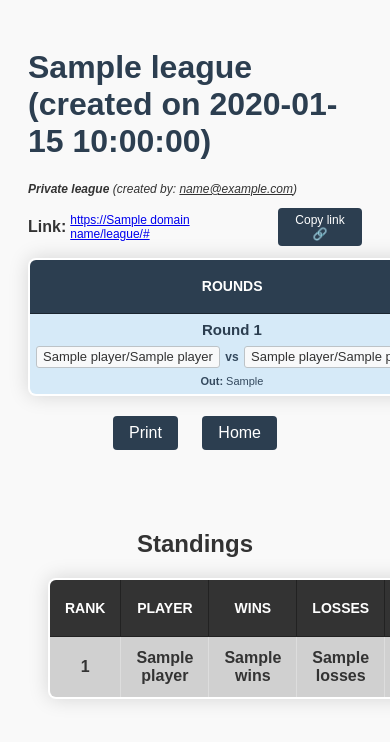
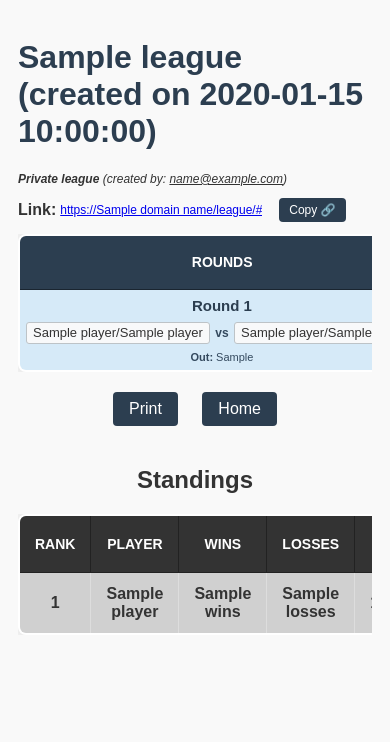
Before and after one commit to guilhermechapiewski/pickleballleague.app, a Flask app: template templates/league_ricky.html in a window 390 px wide; the page is wider, and only the part inside the window is pictured. Shown: the top 742 px of that part. Run offline with Flask 3, Linux system fonts and the light colour scheme; the template is opened without the code that fills it: most values are stand-ins (such as "Sample title", 1, 10 or a date in 2020); some libraries are stand-ins or nearby versions.

Commit message:
Mobile optimizations.

```diff
--- a/templates/_auth.html
+++ b/templates/_auth.html
@@ -11,6 +11,7 @@
     </div>
     <div class="menu-content" id="userMenu">
         <div class="menu-item"><a href="/profile">Dashboard</a></div>
+        <div class="menu-item"><a href="/">New League</a></div>
         <div class="menu-item"><a href="#" onclick="signOut()">Sign out</a></div>
         <div class="menu-item" id="loggedin-user-email">@</div>
     </div>
--- a/templates/_ranking.html
+++ b/templates/_ranking.html
@@ -1,5 +1,6 @@
 <div class="ranking-container">
     <h2>Standings</h2>
+    <div style="width: 100%; overflow-x: auto;">
         <table class="ranking-table">
             <thead>
                 <tr>
@@ -29,3 +30,4 @@
             </tbody>
         </table>
     </div>
+</div>
--- a/templates/_ranking_styles.css
+++ b/templates/_ranking_styles.css
@@ -1,6 +1,5 @@
 .ranking-container {
     margin-top: 40px;
-    padding: 20px;
 }
 
 .ranking-container h2 {
--- a/templates/league_ricky.html
+++ b/templates/league_ricky.html
@@ -8,7 +8,7 @@
         body {
             font-family: sans-serif;
             color: #333;
-            padding: 20px;
+            padding: 10px;
             background-color: #f9f9f9;
         }
 
@@ -46,11 +46,17 @@
             display: flex;
             align-items: center;
             gap: 4px;
+            width: 100%;
+            overflow-x: auto;
         }
 
         .link-show-container {
             font-size: 12px;
             display: block;
+            max-width: 500px;
+            white-space: nowrap;
+            overflow: hidden;
+            text-overflow: ellipsis;
         }
 
         .name-show-container {
@@ -404,13 +410,13 @@
             {% if league.name %}
                 <div class="name-show-container">{{ league.name }} (created on {{ league.date_created }})
                 {% if (league.owner and league.owner.email == user.email) or not league.owner %}
-                    <button id="edit-name" class="small-button" onclick="return editName()">Edit name ✎ᝰ</button>
+                    <button id="edit-name" class="small-button" onclick="return editName()">Edit&nbsp;name&nbsp;✎</button>
                 {% endif %}
                 </div>
             {% else %}
                 <div class="name-show-container">League created on {{ league.date_created }}
                 {% if (league.owner and league.owner.email == user.email) or not league.owner %}
-                    <button id="edit-name" class="small-button" onclick="return editName()">Edit name ✎ᝰ</button>
+                    <button id="edit-name" class="small-button" onclick="return editName()">Edit&nbsp;name&nbsp;✎</button>
                 {% endif %}
                 </div>
             {% endif %}
@@ -418,8 +424,8 @@
                 <input type="text" id="new_league_name" name="new_league_name" class="name-input" value="{{ league.name }}">
                 <input type="hidden" id="original_league_name" name="original_league_name" value="{{ league.name }}">
                 <input type="hidden" id="update_league_name" name="update_league_name" value="">
-                <button class="small-button" onclick="return saveName()">Save 💾</button>
-                <button class="small-button" onclick="return cancelEditName()">Cancel ❌</button>
+                <button class="small-button" onclick="return saveName()">Save&nbsp;💾</button>
+                <button class="small-button" onclick="return cancelEditName()">Cancel&nbsp;❌</button>
             </div>
 
         </h1>
@@ -434,12 +440,13 @@
                 <div class="link-show-container"><a href="http://{{ domain_name }}/league/{% if league.short_link %}{{ league.short_link }}{% else %}{{ league.id }}{% endif %}">https://{{ domain_name }}/league/{% if league.short_link %}{{ league.short_link }}{% else %}{{ league.id }}{% endif %}</a></div>
                 <div class="link-edit-container">http://{{ domain_name }}/league/<input type="text" id="new_league_id" name="new_league_id" class="link-input" value="{% if league.short_link %}{{ league.short_link }}{% else %}{{ league.id }}{% endif %}"><input type="hidden" id="original_league_id" name="original_league_id" value="{% if league.short_link %}{{ league.short_link }}{% else %}{{ league.id }}{% endif %}"><input type="hidden" id="update_league_id" name="update_league_id" value=""> <button class="small-button" onclick="return saveLink()">Save 💾</button> <button class="small-button" onclick="return cancelEditLink()">Cancel ❌</button></div>
                 &nbsp;&nbsp;
-                <button id="copy-link" class="small-button" onclick="return copyLink('http://{{ domain_name }}/league/{% if league.short_link %}{{ league.short_link }}{% else %}{{ league.id }}{% endif %}');">Copy link 🔗</button>
+                <button id="copy-link" class="small-button" onclick="return copyLink('http://{{ domain_name }}/league/{% if league.short_link %}{{ league.short_link }}{% else %}{{ league.id }}{% endif %}');">Copy&nbsp;🔗</button>
                 {% if league.owner and league.owner.email == user.email %}
-                    <button id="edit-link" class="small-button" onclick="return editLink();">Edit link ✎ᝰ</button>
+                    <button id="edit-link" class="small-button" onclick="return editLink();">Edit&nbsp;link&nbsp;✎</button>
                 {% endif %}
             </div>
         </p>
+        <div style="width: 100%; overflow-x: auto;">
             <table class="league-table">
                 <thead>
                     <tr>
@@ -532,7 +539,7 @@
                     {% endfor %}
                 </tbody>
             </table>
-
+        </div>
         <div id="footer" class="footer">
             <a href="#" onclick="printPage()">Print</a>
             {% if league.scoring_system.value != 'none' and ((league.owner and league.owner.email == user.email) or not league.owner) %}<a href="#" onclick="document.getElementById('league_form').submit()">Save</a>{% endif %}
--- a/templates/profile.html
+++ b/templates/profile.html
@@ -78,6 +78,7 @@
     <h1>Dashboard</h1>
     {% if user.league_ids %}
     <h3>Your leagues</h3>
+    <div style="width: 100%; overflow-x: auto;">
         <table class="league-table">
             <thead>
                 <tr>
@@ -106,6 +107,7 @@
                 {% endfor %}
             </tbody>
         </table>
+    </div>
     {% else %}
     <p>You have not created any leagues yet.</p>
     {% endif %}
```
Lines whose indentation alone changed are shown as unchanged.
